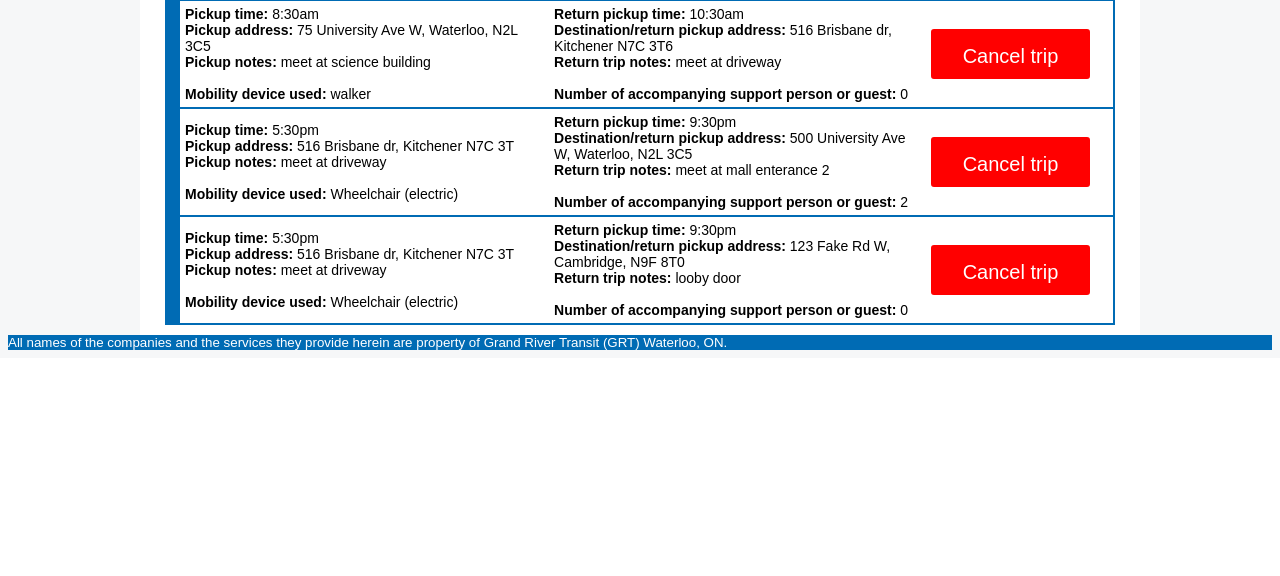
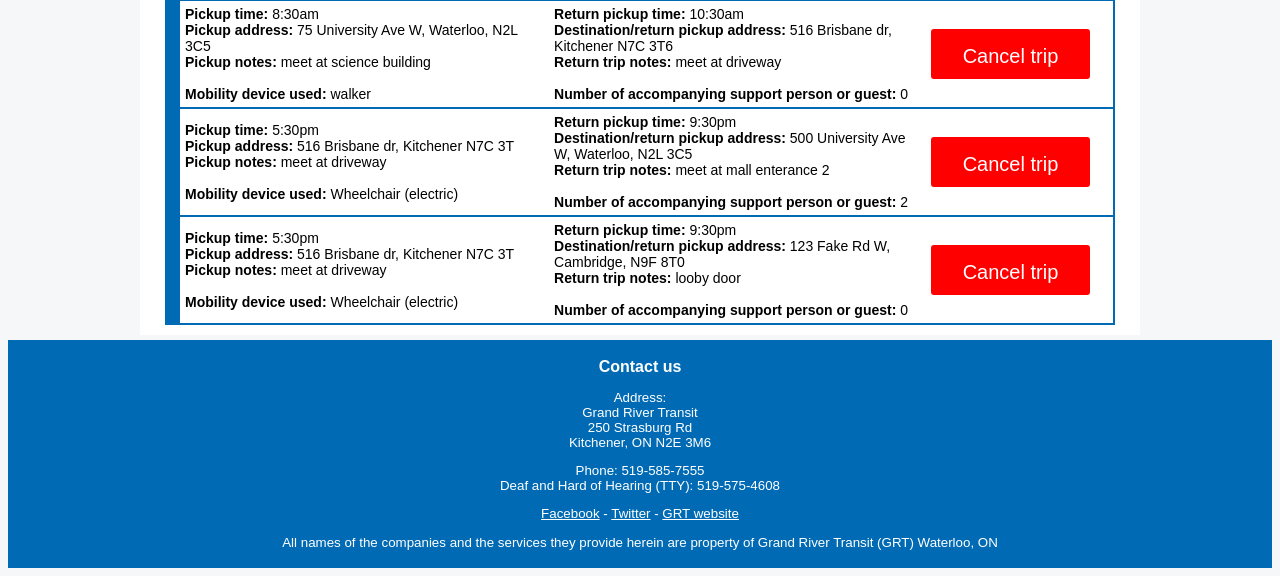
Before and after one commit to AkkshayK-98/MobilityPLUS_GRT, a PHP site: page /dashboard.html in a window 1280 px wide. Shown: the part 571-1147 px from the top of the page. Before the commit the page ends 921 px from the top, so only its background shows below. Run offline with PHP 8.4, Linux system fonts and the light colour scheme; some libraries are stand-ins or nearby versions.

Commit message:
improved footer in booking and dashboard

```diff
--- a/css/styles.css
+++ b/css/styles.css
@@ -17,6 +17,19 @@ footer{
     background-color: #006BB4;
     color: white;
     font-size: 10pt;
+    padding: 5px;
+    margin-top: 5px;
+}
+footer p{
+    text-align: center;
+}
+footer h2{
+    text-align: center;
+    font-size: 1.2em;
+    margin-left: 0em;
+}
+footer a{
+    color: white;
 }
 
 .terms{
--- a/dashboard.html
+++ b/dashboard.html
@@ -162,8 +162,27 @@
 
 
 	</div>
-	<footer>All names of the companies and the services they provide herein are property of Grand River Transit (GRT)
-		Waterloo, ON.</footer>
+	<footer>
+        <h2>Contact us</h2>
+        <p>
+            Address:<br>
+            Grand River Transit <br>
+            250 Strasburg Rd<br>
+            Kitchener, ON N2E 3M6
+        </p>
+        <p>
+            Phone: 519-585-7555<br>
+            Deaf and Hard of Hearing (TTY): 519-575-4608
+        </p>
+
+        <p>
+            <a href="https://www.facebook.com/GRTROW/">Facebook</a> - <a href="https://twitter.com/GRT_ROW">Twitter</a>
+            - <a href="https://www.grt.ca/en/index.aspx">GRT website</a>
+        </p>
+
+        <p>All names of the companies and the services they provide herein are property of Grand River Transit (GRT)
+            Waterloo, ON</p>
+    </footer>
 </body>
 
 </html>
```
Also changed, not shown: booking.html (+16 -0 lines).
